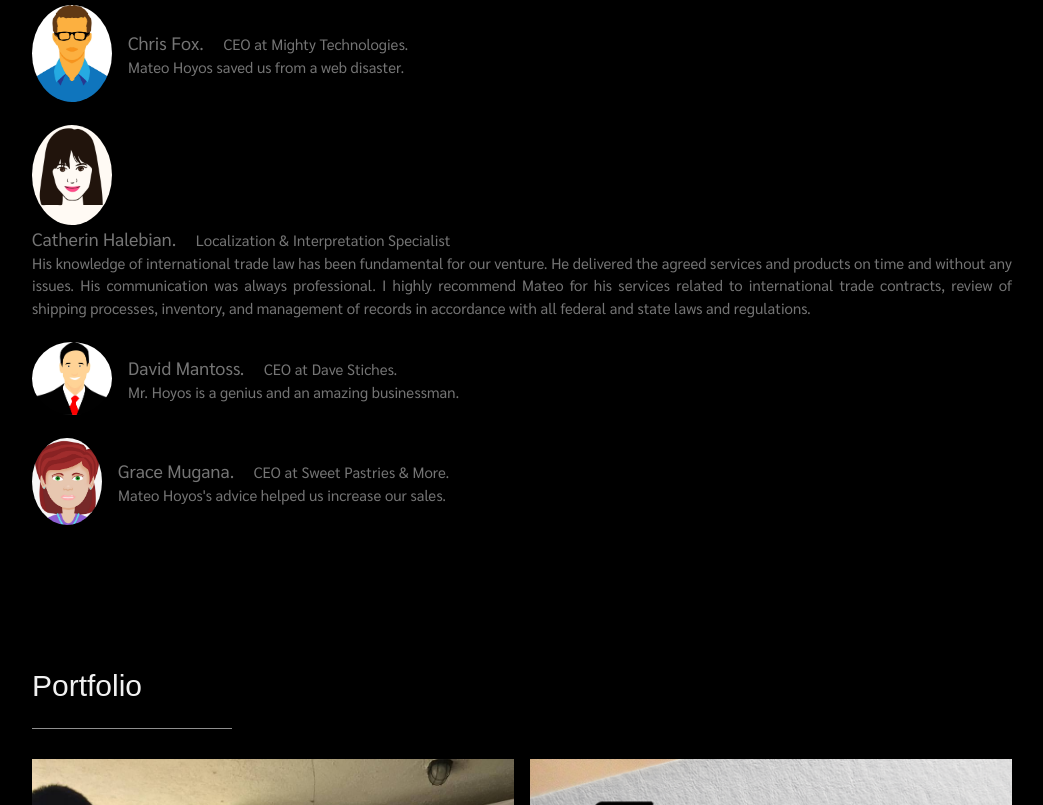
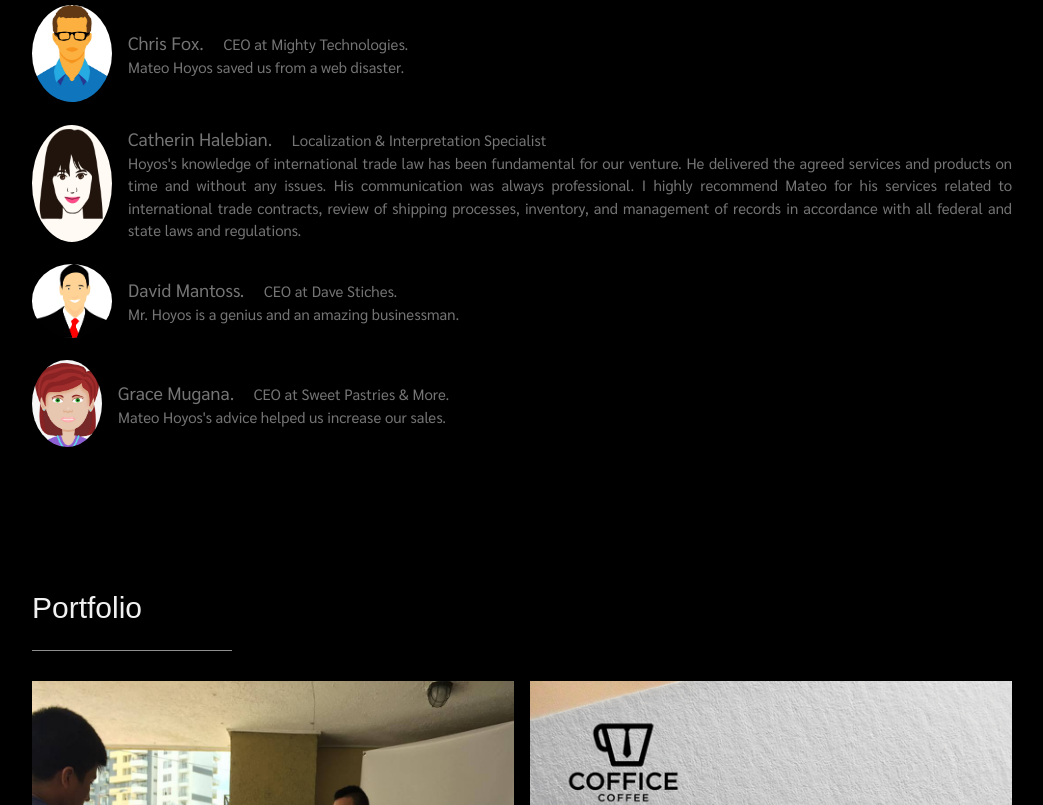
Before and after one commit to PJMantoss/mateo_hoyos, a plain HTML site: page index.html in a window 1280 px wide. Shown: the part 2020-2825 px from the top of the page, without its empty margins (178-1221 px from the left). Drawn offline with nearby package versions, Linux system fonts and the light colour scheme; a web font is replaced by a local one.

Commit message:
update styling and markup

```diff
--- a/index.html
+++ b/index.html
@@ -140,7 +140,7 @@
                     <img src="./images/avatar2.jpg" alt="Avatar" class="w3-left w3-circle w3-margin-right" style="width:80px">
                     <div class="text">
                         <p><span class="w3-large w3-margin-right">Catherin Halebian.</span> Localization & Interpretation Specialist</p>
-                        <p>His knowledge of international trade law has been fundamental for our venture.
+                        <p>Hoyos's knowledge of international trade law has been fundamental for our venture.
                             He delivered the agreed services and products on time and without any issues.
                             His communication was always professional. I highly recommend Mateo for
                             his services related to international trade contracts, review of shipping processes,
--- a/style.css
+++ b/style.css
@@ -82,11 +82,21 @@ body {
 
 .testimonials > .testimony {
     display: flex;
-    flex-wrap: wrap;
+}
+
+.testimony > img {
+    width: auto;
+}
+
+@media(max-width: 690px) {
+    .testimonials > .testimony {
+        flex-wrap: wrap;
+    }
 }
 
 .testimony > .text {
     align-self: center;
+    width: auto;
 }
 
 /*Styling for Portfolio section*/
```
